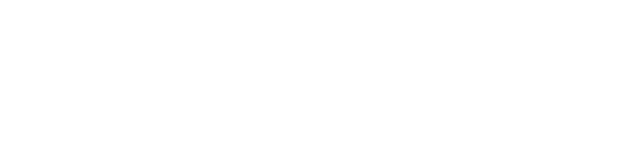
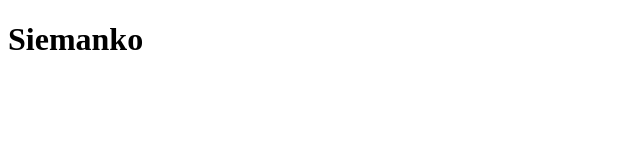
Before and after one commit to PatrykJarzynka/Repozytorium-test, a plain HTML site: page index.html in a window 1280 px wide. Shown: the whole page, without its empty margins (0-640 px from the left). Drawn offline with Linux system fonts and the light colour scheme.

Commit message:
Dodano nagłówek

```diff
--- a/index.html
+++ b/index.html
@@ -8,5 +8,6 @@
 </head>
 <body>
 
+    <h1>Siemanko</h1>
 </body>
 </html>
```
